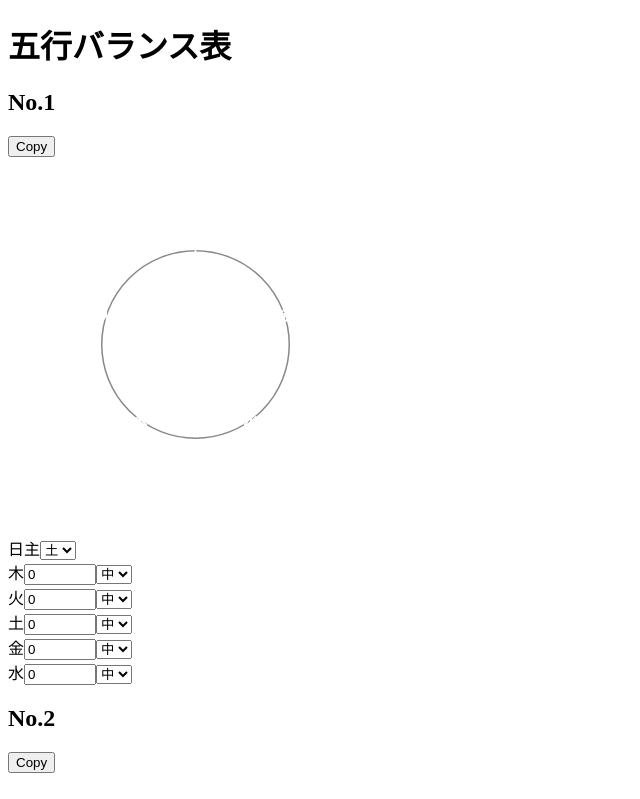
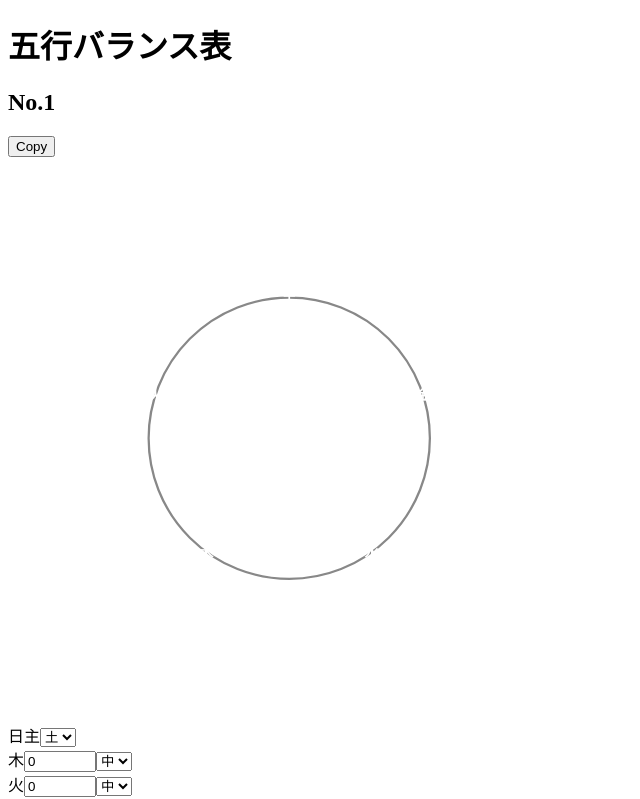
Before and after one commit to fuchio1978/gogyou-250630, a Next.js app: page / in a window 1280 px wide. Shown: the top 799 px of the page, without its empty margins (0-640 px from the left). Built offline with nearby package versions, Linux system fonts and the light colour scheme.

Commit message:
feat: enlarge FiveChart SVG and circles to 1.5x for better visual impact

```diff
--- a/src/components/FiveChart.tsx
+++ b/src/components/FiveChart.tsx
@@ -46,18 +46,18 @@ export default function FiveChart({ value }: Props) {
       </div>
       <svg
         ref={svgRef}
-        viewBox="0 0 375 375"
-        width={375}
-        height={375}
+        viewBox="0 0 562.5 562.5"
+        width={562.5}
+        height={562.5}
         className="mx-auto block"
         style={{ background: 'transparent', marginTop: 0 }}
       >
         {/* ガイド円 */}
-        <circle cx={187.5} cy={187.5} r={93.75} stroke="#888" fill="none" strokeWidth={1.5} />
+        <circle cx={281.25} cy={281.25} r={140.625} stroke="#888" fill="none" strokeWidth={2.25} />
         {fiveElements.map(({ label, value, color, angleDeg, level }) => {
            const rad = (angleDeg * Math.PI) / 180;
-           const cx = 187.5 + 93.75 * Math.sin(rad);
-           const cy = 187.5 - 93.75 * Math.cos(rad);
+           const cx = 281.25 + 140.625 * Math.sin(rad);
+           const cy = 281.25 - 140.625 * Math.cos(rad);
            const minR = 9;
            const scale = 4.5;
            const r = value > 0 ? minR + value * scale : 0;
```
